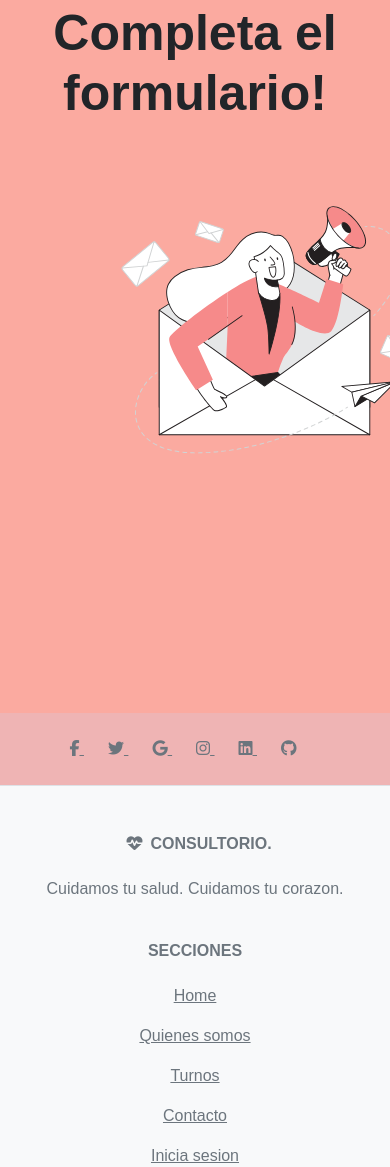
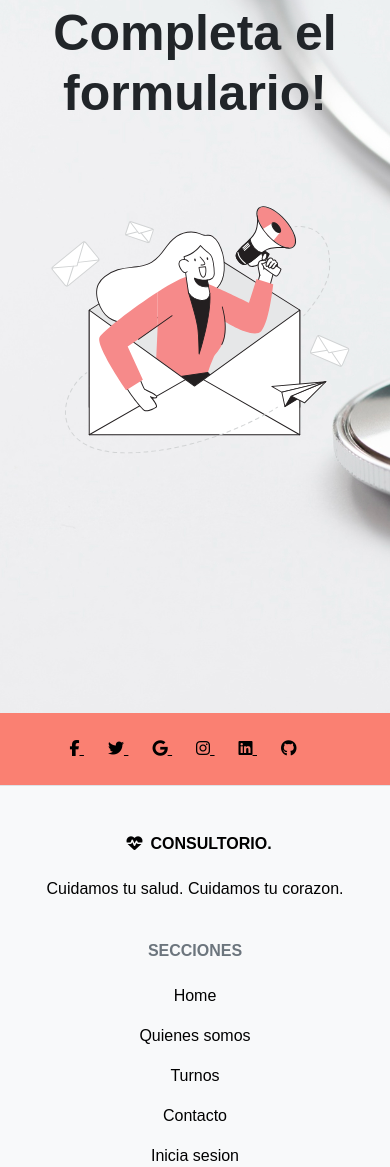
Before and after one commit to RamiroPeidro/Web-Consultorio, a website: page contacto-bs.html in a window 390 px wide. Shown: the part 1819-2986 px from the top of the page. Drawn offline with nearby package versions, Linux system fonts and the light colour scheme; a web font is replaced by a local one.

Commit message:
cambio el index

```diff
--- a/contacto-bs.html
+++ b/contacto-bs.html
@@ -126,7 +126,7 @@
       <!--COMIENZO FOOTER-->
       <footer class="text-center text-lg-start bg-light text-muted">
         <section
-          class="d-flex justify-content-center justify-content-lg-between p-4 border-bottom" style="background-color: rgba(224, 70, 70, 0.39);">
+          class="d-flex justify-content-center justify-content-lg-between p-4 border-bottom footer-container">
           <div class="me-5 d-none d-lg-block">
             <span>Seguinos en nuestras redes:</span>
           </div>
@@ -152,10 +152,10 @@
           </div>
         </section>
 
-        <section class="">
+        <section>
           <div class="container text-center text-md-start mt-5">
             <div class="row mt-3">
-              <div class="col-md-3 col-lg-4 col-xl-3 mx-auto mb-4">
+              <div class="col-md-3 col-lg-4 col-xl-3 mx-auto mb-4 footer-titulo">
                   <h6 class="text-uppercase fw-bold mb-4">
                     <i class="fas fa-heartbeat fa-me-3 mx-2"></i>Consultorio.
                   </h6>
@@ -164,28 +164,28 @@
                   </p>
               </div>
 
-              <div class="col-md-3 col-lg-2 col-xl-2 mx-auto mb-4">
+              <div class="col-md-3 col-lg-2 col-xl-2 mx-auto mb-4 footer-secciones">
                   <h6 class="text-uppercase fw-bold mb-4">
                     Secciones
                   </h6>
                   <p>
-                    <a href="#!" class="text-reset">Home</a>
+                    <a href="index.html" class="text-reset">Home</a>
                   </p>
                   <p>
-                    <a href="#!" class="text-reset">Quienes somos</a>
+                    <a href="quienes-somos.html" class="text-reset">Quienes somos</a>
                   </p>
                   <p>
-                    <a href="#!" class="text-reset">Turnos</a>
+                    <a href="turnos.html" class="text-reset">Turnos</a>
                   </p>
                   <p>
-                    <a href="#!" class="text-reset">Contacto  </a>
+                    <a href="contacto-bs.html" class="text-reset">Contacto  </a>
                   </p>
                   <p>
-                    <a href="#!" class="text-reset">Inicia sesion</a>
+                    <a href="inicio-sesion.html" class="text-reset">Inicia sesion</a>
                   </p>
               </div>
 
-              <div class="col-md-4 col-lg-3 col-xl-3 mx-auto mb-md-0 mb-4">
+              <div class="col-md-4 col-lg-3 col-xl-3 mx-auto mb-md-0 mb-4 footer-secciones">
                   <h6 class="text-uppercase fw-bold mb-4">
                     Contacto
                   </h6>
@@ -200,7 +200,7 @@
           </div>
         </section>
 
-        <div class="text-center p-4" style="background-color: rgba(224, 70, 70, 0.39);">
+        <div class="text-center p-4 footer-container" >
           © 2021 Copyright:
           <a class="text-reset fw-bold" href="https://mdbootstrap.com/">Ramiro Peidro</a>
         </div>
--- a/js/type2.js
+++ b/js/type2.js
@@ -2,7 +2,7 @@
   });
 
   instance
-  .typeString('Consultorio <strong style="color: #ff6666;">Cardiologico.</strong>')
+  .typeString('Consultorio <strong style="color: #ff6666;">Cardiológico.</strong>')
   .start();
 
 
@@ -11,7 +11,7 @@
 
   segundoh2
   .pauseFor(5000)
-  .typeString('Cuidamos tu <strong style="color: #ff6666;">Corazon.</strong>')
+  .typeString('Cuidamos tu <strong style="color: #ff6666;">Corazón.</strong>')
   .pauseFor(3000)
   .deleteChars(8)
   .typeString('<span style="color: #ff6666;">Salud.</span>')
--- a/scss/main.scss
+++ b/scss/main.scss
@@ -221,7 +221,9 @@ header nav .links a {
   flex-direction: row;
   align-items: center;
   justify-content: space-around;
-  background-color: rgba(250, 128, 114, 0.671);
+  background-image: url(../images/stethoscope-frame-with-copy-space.jpg);
+  background-position: left;
+
   scroll-snap-align: start;
 }
 
@@ -229,6 +231,9 @@ header nav .links a {
   .img-form__h2{
     font-size:50px;
     font-weight: bold;
+  }
+  img{
+    position: relative;
   }
 }
 
@@ -335,8 +340,31 @@ header nav .links a {
     text-align: center;
     margin-left: 70px;
   }
+  .contacto-form{
+    background-position: center;
+    background-size: cover;
+    background-attachment: fixed;
+  }
 }
 
+@media (max-width:450px){
+  .img-form{
+    .img-form__h2{
+      font-size:50px;
+      font-weight: bold;
+    }
+    img{
+      position: relative;
+      left: -70px;
+    }
+  }
+
+  .contacto-form{
+    background-position: center;
+    background-size: cover;
+    background-attachment: fixed;
+  }
+}
 
 /*COMIENZA LOGIN*/
 .loginWrapper {
@@ -974,3 +1002,21 @@ header nav .links a {
 .preloader.cargado{
   display: none;
 }
+
+.footer-container{
+  background-color: salmon;
+  color: black;
+}
+
+.footer-titulo{
+  color: black;
+}
+
+.footer-secciones{
+  p{
+    color: black;
+  }
+  a{
+    text-decoration:none;
+  }
+}
```
Also changed, not shown: index.html (+13 -12 lines), inicio-sesion.html (+11 -11 lines), quienes-somos.html (+11 -11 lines), turnos.html (+11 -11 lines), css/pruebacss.css, 1 other file.
